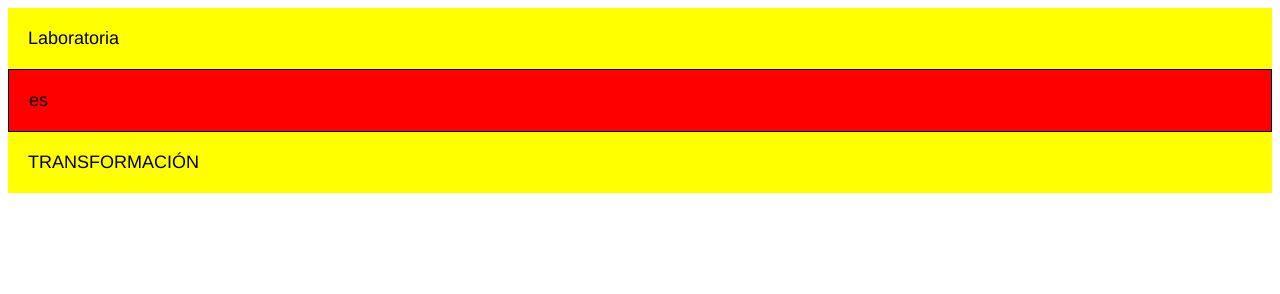
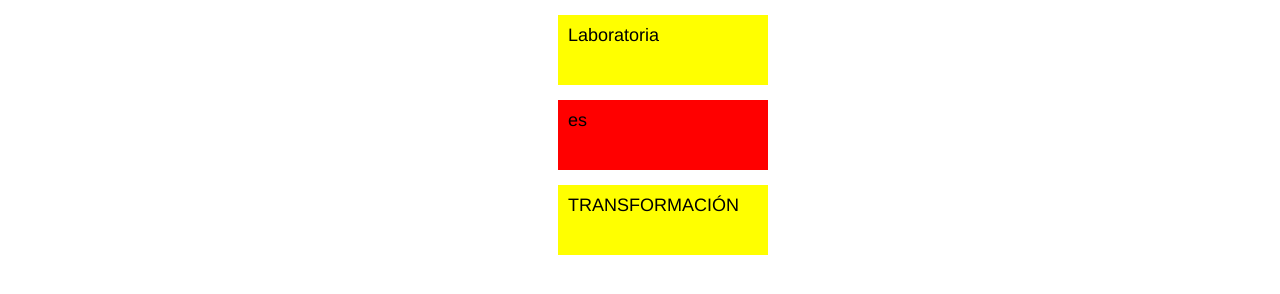
Before and after one commit to marianajane/Display-Types, a plain HTML site: page Ejercicio1/index.html in a window 1280 px wide. Drawn offline with Linux system fonts and the light colour scheme.

Commit message:
Ejercicio2

```diff
--- a/Ejercicio1/main.css
+++ b/Ejercicio1/main.css
@@ -2,14 +2,18 @@
 	display: block;
 	font-family: helvetica;
 	font-size: 18px;
+	margin-left: 550px;
 }
 
 div {
+	display: block;
 	background-color: yellow;
-	padding: 20px;
+	margin-top: 15px;
+	padding: 10px;
+	height: 50px;
+	width: 190px;
 }
 
 #rojo {
 	background-color: red;
-	border: 1px solid black;
 }
```
